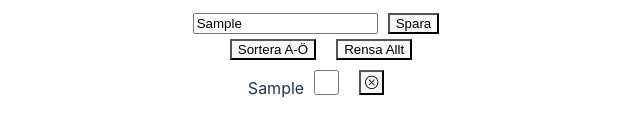
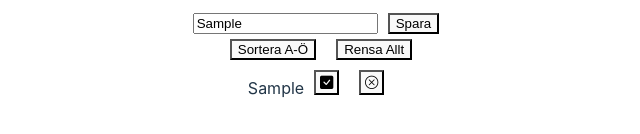
Before and after one commit to r0binsahin/Todo_list_Vue.js, a Vue app: page / in a window 1280 px wide. Both pictures are taken after typing "Sample" into the empty fields and a click on the button "Spara". Shown: the part 400-534 px from the top of the page, without its empty margins (319-959 px from the left). Built offline with nearby package versions, Linux system fonts and the light colour scheme.

Commit message:
sortine by true false

```diff
--- a/src/components/ShowTodos.vue
+++ b/src/components/ShowTodos.vue
@@ -11,11 +11,10 @@ defineEmits(["toggleTodo", "removeTodo", "sortTodo"]);
 <template>
   <div class="todoContainer">
     <p :class="todo.done ? 'done' : ' '">{{ todo.todoText }}</p>
-    <input
+    <button
       class="checkBtn"
-      type="checkbox"
       @click="() => $emit('toggleTodo')"
-    />
+    ><i class="bi bi-check-square-fill"></i></button>
     <button class="dltBtn" @click="() => $emit('removeTodo', 'index')">
       <i class="bi bi-x-circle"></i>
     </button>
--- a/src/components/TodoList.vue
+++ b/src/components/TodoList.vue
@@ -9,6 +9,7 @@ const todos = ref<Todo[]>(JSON.parse(localStorage.getItem("todos") || "[]"));
 const handleToggle = (i: number) =>{
     todos.value[i].done = !todos.value[i].done;
     saveToLS(todos.value)
+    sortDoneTodos()
 }
 
 const addTodo = (todoText: string)=>{
@@ -28,6 +29,7 @@ const removeTodo = (i: number)=>{
 
 const sortTodos = ()=>{
      todos.value.sort((a: Todo, b: Todo)=> a.todoText >b.todoText ?  1 :  -1)
+     sortDoneTodos()
 
     console.log(todos.value)
 }
@@ -37,6 +39,9 @@ const clearAll = ()=>{
     window.location.reload();
 }
 
+const sortDoneTodos = ()=>{
+    todos.value.sort((a: Todo, b: Todo) => a.done - b.done)
+}
 
 
 </script>
```
